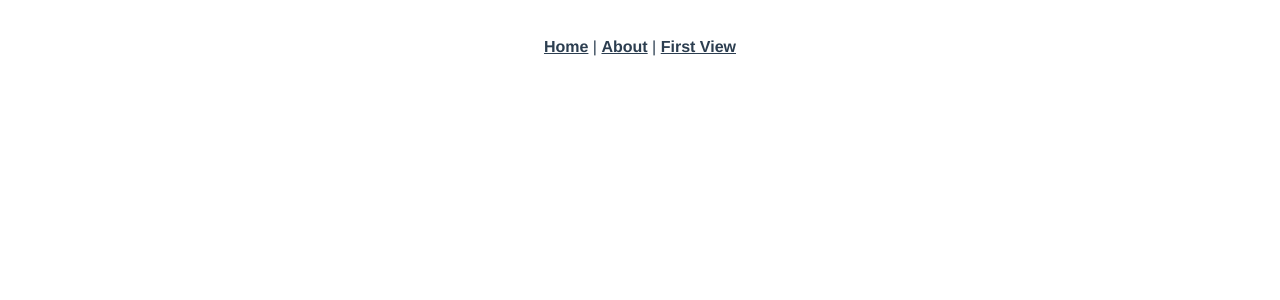
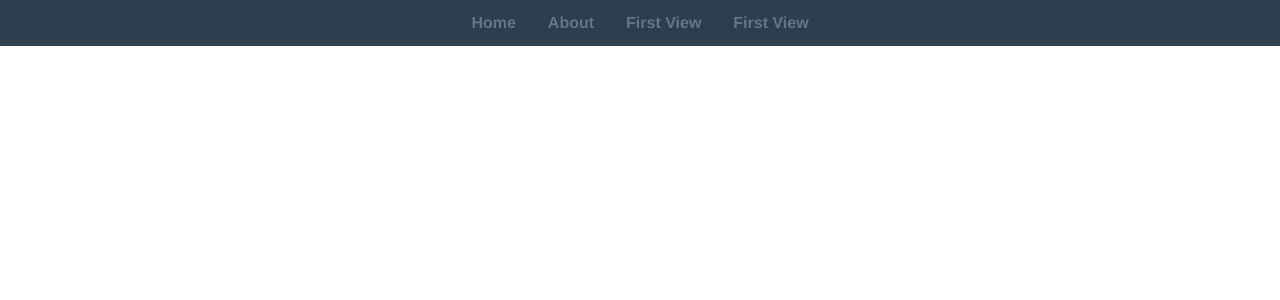
Before and after one commit to ShayanBits/VueGallery-Frontend, a Vue app: page /#/firstVueComponent in a window 1280 px wide. Shown: the top 300 px of the page. Built offline with nearby package versions, Linux system fonts and the light colour scheme; the HTML template or start-up script is replaced by a standard one.

Commit message:
simple version of navigation bar done!

```diff
--- a/src/App.vue
+++ b/src/App.vue
@@ -1,9 +1,12 @@
 <template>
   <div id="app">
     <div id="nav">
-      <router-link to="/">Home</router-link> |
-      <router-link to="/about">About</router-link>  |
-      <router-link to="/MyFirstView">First View</router-link>
+      <ul class="navmenu">
+        <li><router-link to="/">Home</router-link> </li>
+        <li><router-link to="/about">About</router-link> </li>
+        <li><router-link to="/MyFirstView">First View</router-link></li>
+        <li><router-link to="/MyFirstView">First View</router-link></li>
+      </ul>
     </div>
     <router-view/>
   </div>
@@ -23,10 +26,49 @@
 
 #nav a {
   font-weight: bold;
-  color: #2c3e50;
+  color: #637688;
 }
 
 #nav a.router-link-exact-active {
   color: #42b983;
 }
+ul.navmenu{
+  position: fixed;
+  left: 0;
+  top: 0;
+  width: 100%;
+  list-style-type: none;
+  margin: 0;
+  padding: 0;
+  overflow: hidden;
+  background-color: #2c3e50;
+  display: flex;
+  flex-direction: row; /* keep the contents in a row */
+  flex-wrap: wrap; /* bring contents to the next line if necessary */
+  justify-content: center; /* keep the contents in the middle */
+}
+
+
+ul.navmenu li{
+  float: left;
+}
+ul.navmenu li a{
+  color: white;
+  display: block;
+  text-align: center;
+  padding: 14px 16px;
+  text-decoration: none;
+}
+
+ul.navmenu li a:hover{
+  background-color: darkslategray;
+}
+
+ul.navmenu li a:active{
+  background-color: darkslategray;
+}
+
+ul.navmenu .active{
+  background-color: darkgray;
+}
 </style>
```
